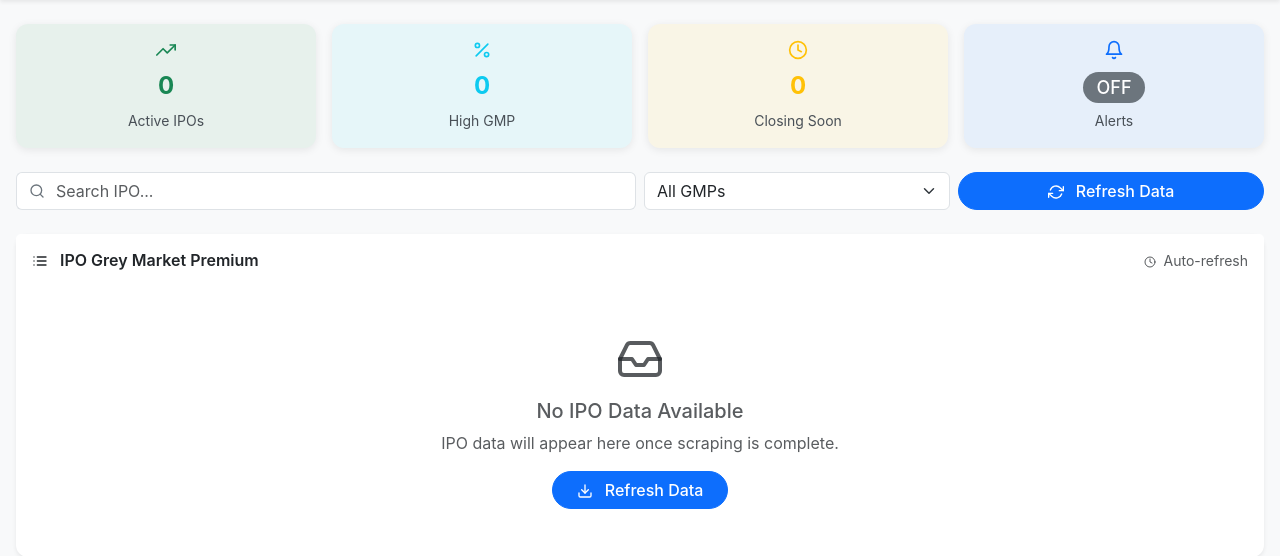
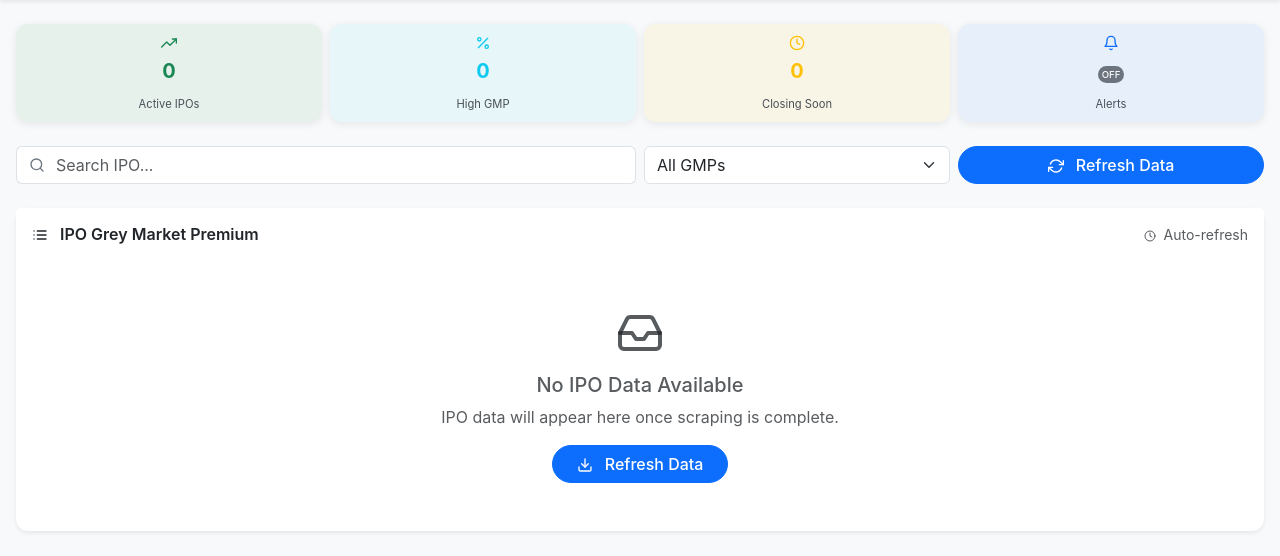
Before and after one commit to iankit123/IpoGMP, a Flask app: page / in a window 1280 px wide. Shown: the part 58-614 px from the top of the page. Run offline with Flask 3, Linux system fonts and the light colour scheme; data that the repository does not hold is empty.

Commit message:
Adjusts the layout of key IPO status indicators for better display
Modifies `templates/index.html` to display the four main status cards in a single horizontal row with adjusted column sizes and padding for a more compact layout.

Replit-Commit-Author: Agent
Replit-Commit-Session-Id: 29dcc7ec-4ab2-4a3d-9ab6-522458e3045c
Replit-Commit-Checkpoint-Type: intermediate_checkpoint
Replit-Commit-Screenshot-Url: https://storage.googleapis.com/screenshot-production-us-central1/21c65b4d-e783-46a9-a2a7-58c9cf309a85/29dcc7ec-4ab2-4a3d-9ab6-522458e3045c/JXGBFgq

```diff
--- a/templates/index.html
+++ b/templates/index.html
@@ -2,44 +2,44 @@
 
 {% block content %}
 <!-- Mobile-First Status Cards -->
-<div class="row g-3 mb-4">
-    <div class="col-6 col-md-3">
+<div class="row g-2 mb-4">
+    <div class="col-3">
         <div class="card border-0 bg-success bg-opacity-10 h-100">
-            <div class="card-body text-center p-3">
-                <i data-feather="trending-up" class="text-success mb-2" style="width: 20px; height: 20px;"></i>
-                <div class="fw-bold text-success fs-4 mb-1" id="activeIpoCount">{{ ipos|length }}</div>
-                <small class="text-dark-emphasis">Active IPOs</small>
+            <div class="card-body text-center p-2">
+                <i data-feather="trending-up" class="text-success mb-1" style="width: 16px; height: 16px;"></i>
+                <div class="fw-bold text-success fs-5 mb-1" id="activeIpoCount">{{ ipos|length }}</div>
+                <small class="text-dark-emphasis" style="font-size: 0.7rem;">Active IPOs</small>
             </div>
         </div>
     </div>
-    <div class="col-6 col-md-3">
+    <div class="col-3">
         <div class="card border-0 bg-info bg-opacity-10 h-100">
-            <div class="card-body text-center p-3">
-                <i data-feather="percent" class="text-info mb-2" style="width: 20px; height: 20px;"></i>
-                <div class="fw-bold text-info fs-4 mb-1" id="highGmpCount">
+            <div class="card-body text-center p-2">
+                <i data-feather="percent" class="text-info mb-1" style="width: 16px; height: 16px;"></i>
+                <div class="fw-bold text-info fs-5 mb-1" id="highGmpCount">
                     {{ ipos|selectattr('gmp_percentage')|selectattr('gmp_percentage', '>', 50)|list|length }}
                 </div>
-                <small class="text-dark-emphasis">High GMP</small>
+                <small class="text-dark-emphasis" style="font-size: 0.7rem;">High GMP</small>
             </div>
         </div>
     </div>
-    <div class="col-6 col-md-3">
+    <div class="col-3">
         <div class="card border-0 bg-warning bg-opacity-10 h-100">
-            <div class="card-body text-center p-3">
-                <i data-feather="clock" class="text-warning mb-2" style="width: 20px; height: 20px;"></i>
-                <div class="fw-bold text-warning fs-4 mb-1" id="closingSoonCount">0</div>
-                <small class="text-dark-emphasis">Closing Soon</small>
+            <div class="card-body text-center p-2">
+                <i data-feather="clock" class="text-warning mb-1" style="width: 16px; height: 16px;"></i>
+                <div class="fw-bold text-warning fs-5 mb-1" id="closingSoonCount">0</div>
+                <small class="text-dark-emphasis" style="font-size: 0.7rem;">Closing Soon</small>
             </div>
         </div>
     </div>
-    <div class="col-6 col-md-3">
+    <div class="col-3">
         <div class="card border-0 bg-primary bg-opacity-10 h-100">
-            <div class="card-body text-center p-3">
-                <i data-feather="bell" class="text-primary mb-2" style="width: 20px; height: 20px;"></i>
-                <div class="fw-bold text-primary fs-4 mb-1" id="notificationStatus">
-                    <span class="badge bg-secondary rounded-pill">OFF</span>
+            <div class="card-body text-center p-2">
+                <i data-feather="bell" class="text-primary mb-1" style="width: 16px; height: 16px;"></i>
+                <div class="fw-bold text-primary fs-5 mb-1" id="notificationStatus">
+                    <span class="badge bg-secondary rounded-pill px-1" style="font-size: 0.6rem;">OFF</span>
                 </div>
-                <small class="text-dark-emphasis">Alerts</small>
+                <small class="text-dark-emphasis" style="font-size: 0.7rem;">Alerts</small>
             </div>
         </div>
     </div>
```
Also changed, not shown: attached_assets/image_1757515423990.png (added).
